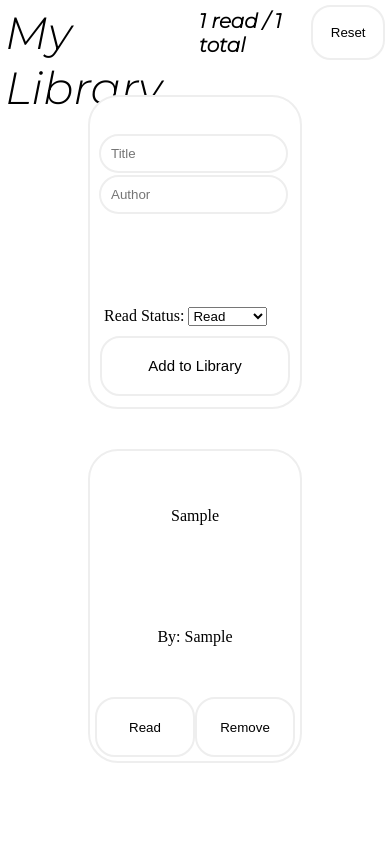
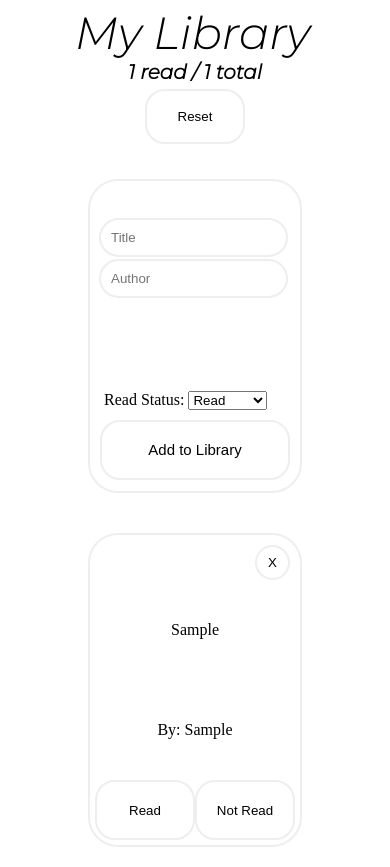
Before and after one commit to bdang003/library, a plain HTML site: page index.html in a window 390 px wide. Both pictures are taken after typing "Sample", "Sample" into the empty fields and a click on the button "Add to Library". Before the commit the page ends 844 px from the top, so only its background shows below. Drawn offline with Linux system fonts and the light colour scheme.

Commit message:
added not read button and modified remove button to become a 'x' button. Additional css

```diff
--- a/index.css
+++ b/index.css
@@ -5,8 +5,9 @@ body{
     font-family: 'Times New Roman', Times, serif;
 }
 
-header{
+#header{
     display: flex;
+    flex-direction: row;
     justify-content: space-between;
     margin-bottom: 10px;
 }
@@ -15,7 +16,7 @@ header{
     height: 50px;
     margin: 5px;
     font-family: 'Montserrat', sans-serif;
-    width: auto;
+    width: 240px;
     font-size:45px;
 }
 
@@ -66,9 +67,22 @@ header{
     background-color :#eee;
 }
 
+#rmBtnDiv{
+    display: flex;
+    justify-content: flex-end;
+    height: 40px;
+}
+
+#rmBtn{
+    height: 35px;
+    width: 35px;
+    border-radius: 20px;
+    margin: 5px 5px;
+}
+
 .bookText{
     height: 13.5%;
-    padding: 40px 10px;
+    padding: 29.8px 10px;
     text-align: center;
     align-content: center;
     overflow: hidden;
@@ -151,4 +165,12 @@ button:hover{
     #main{
         width:100%;
     }
+    #header{
+        flex-direction: column;
+        align-items: center;
+    }
+    #right{
+        flex-direction: column;
+        align-items: center;
+    }
 }
--- a/index.html
+++ b/index.html
@@ -5,13 +5,13 @@
         <link rel="preconnect" href="https://fonts.gstatic.com" crossorigin>
         <link href="https://fonts.googleapis.com/css2?family=Montserrat:ital,wght@1,300&display=swap" rel="stylesheet">
     </head>
-    <header>
+    <div id='header'>
         <div id="logo">My Library</div>
         <div id="right">
             <div id="readCount"></div>
             <button id="reset" type="button">Reset</button>
         </div>
-    </header>
+    </div>
     <div id='main'>
         <div id='library'>
             <form id="form">
--- a/main.js
+++ b/main.js
@@ -64,26 +64,33 @@ function createBookDiv(book){
     author.innerHTML='By: ' + book.author;
     author.classList.add('bookText');
     let readBtn = document.createElement('button'); //creates read button
+    let notReadBtn = document.createElement('button');
     readBtn.id = `book${book.index}ReadBtn`;
+    notReadBtn.id = `book${book.index}NotReadBtn`;
     if(book.readStatus) bookDiv.classList.add('beenRead'); //adds 'beenRead' status if needed
-    book.readStatus ? readBtn.innerHTML='Read' : readBtn.innerHTML='Not Read'; //assign text based on read status
-    readBtn.onclick = ()=>changeReadStatus(book); //attaches function to read button to change status and text
+    readBtn.innerHTML = 'Read';
+    notReadBtn.innerHTML = 'Not Read';
+    readBtn.onclick = ()=>changeReadStatus(book,true); //attaches function to read button to change status and text
+    notReadBtn.onclick = ()=>changeReadStatus(book,false);
     let rmBtn = document.createElement('button'); //create remove button
-    rmBtn.innerHTML ='Remove';
+    rmBtn.id = "rmBtn";
+    rmBtn.innerHTML ='X';
     rmBtn.onclick = ()=>removeBook(book);
+    let rmBtnDiv = document.createElement('div'); //creates div for rmBtn to allow it to be align on right side
+    rmBtnDiv.id='rmBtnDiv';
+    rmBtnDiv.append(rmBtn);
+    bookDiv.appendChild(rmBtnDiv);
     bookDiv.appendChild(title);
     bookDiv.appendChild(author);
     bookDiv.appendChild(readBtn);
-    bookDiv.appendChild(rmBtn);
+    bookDiv.appendChild(notReadBtn);
     library.appendChild(bookDiv);
 }
 
-function changeReadStatus(book){
-    book.readStatus = book.readStatus ? false : true; //changes read status
+function changeReadStatus(book, readStatus){
+    book.readStatus = readStatus; //changes read status
     localStorage.setItem("library", JSON.stringify(myLibrary)); //stores 'read status' on local storage
     let targetBookDiv = document.querySelector(`#book${book.index}`); //finds div related to book
-    let targetBookReadBtn = document.querySelector(`#book${book.index}ReadBtn`);
-    book.readStatus ? targetBookReadBtn.innerHTML = "Read" : targetBookReadBtn.innerHTML = "Not Read"; //changes innerHTML to reflect change
     book.readStatus ? targetBookDiv.classList.add('beenRead') //adds/removes beenRead class for CSS
                     : targetBookDiv.classList.remove('beenRead');
     updateReadCount();
```
